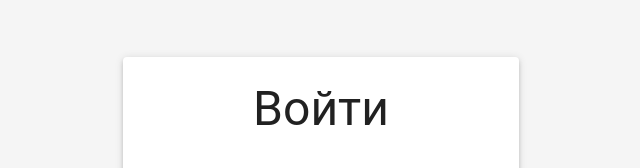
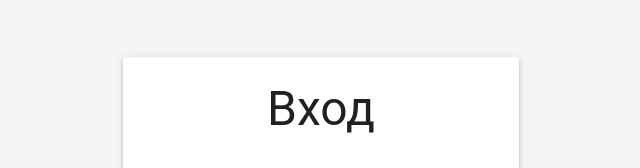
Before and after one commit to mad-chameleon/docs-portal, a React (Create React App) app: page /login in a window 1280 px wide. Shown: the part 169-337 px from the top of the page, without its empty margins (319-959 px from the left). Built offline with nearby package versions, Linux system fonts and the light colour scheme.

Commit message:
refactored code

```diff
--- a/src/components/forms/LoginForm.tsx
+++ b/src/components/forms/LoginForm.tsx
@@ -69,7 +69,7 @@ const LoginForm: FC = () => {
       sx={{ mt: 1 }}
     >
       <Typography variant="h3" component="h1" align="center" gutterBottom>
-        Войти
+        Вход
       </Typography>
 
       <TextField
```
